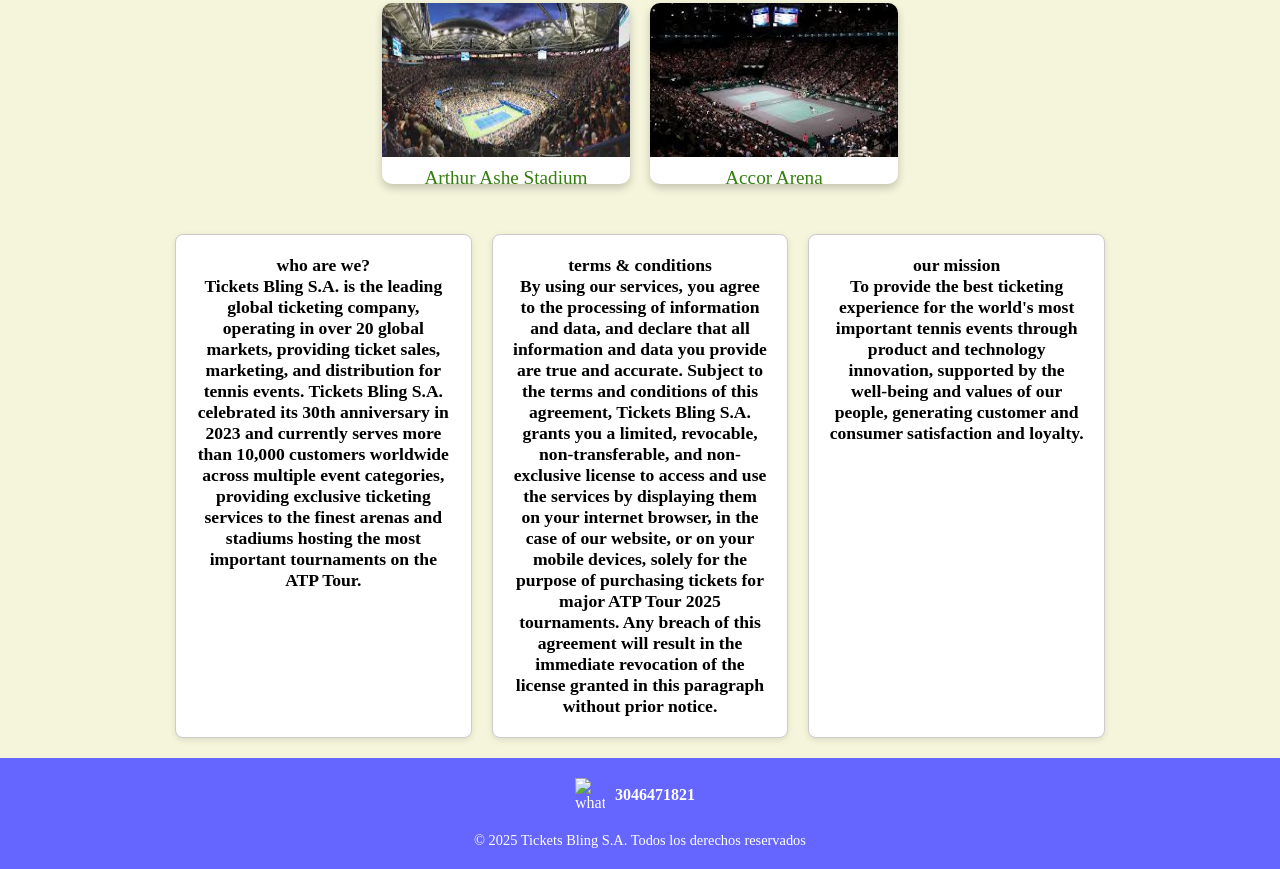
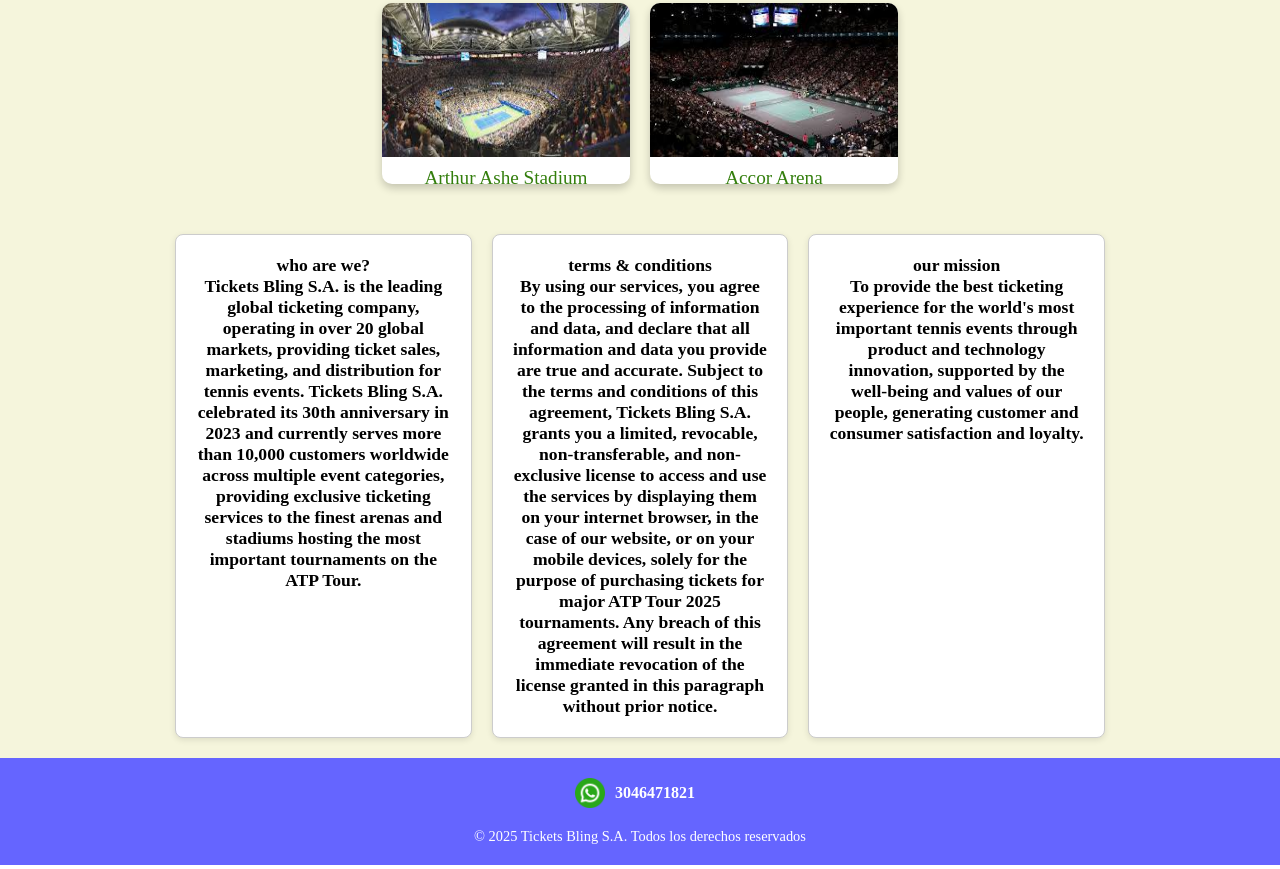
Before and after one commit to SrLettuce/Tickets-Bling, a plain HTML site: page index.html in a window 1280 px wide. Shown: the part 693-1562 px from the top of the page. Drawn offline with Linux system fonts and the light colour scheme.

Commit message:
Update index.html

```diff
--- a/index.html
+++ b/index.html
@@ -90,7 +90,7 @@
         </section>
     </main>
     <footer id="contact"> <!--customer service contact-->
-        <img src="./images/whatsapp.webp" alt="whatsapp">
+        <img src="./whatsapp.webp" alt="whatsapp">
         <a href="https://web.whatsapp.com/" target="_blank">3046471821</a>
         <br>
         <p>&copy; 2025 Tickets Bling S.A. Todos los derechos reservados</p>
```
